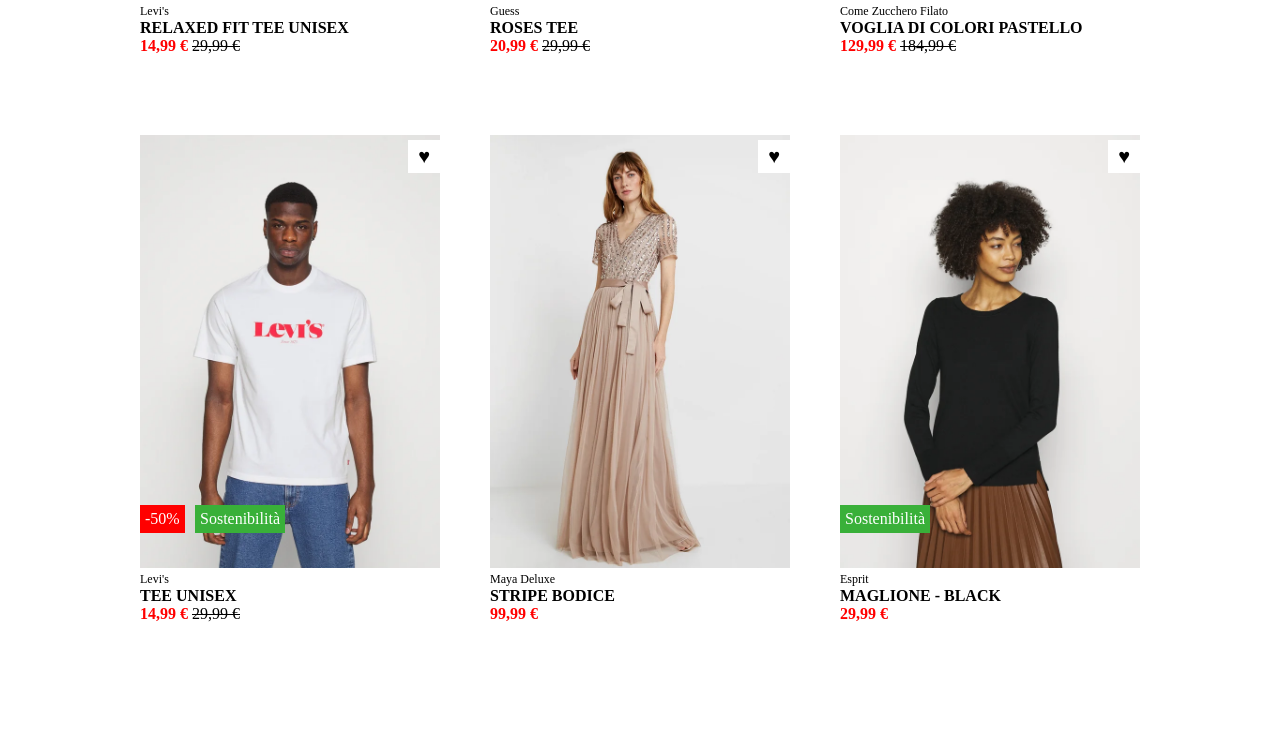
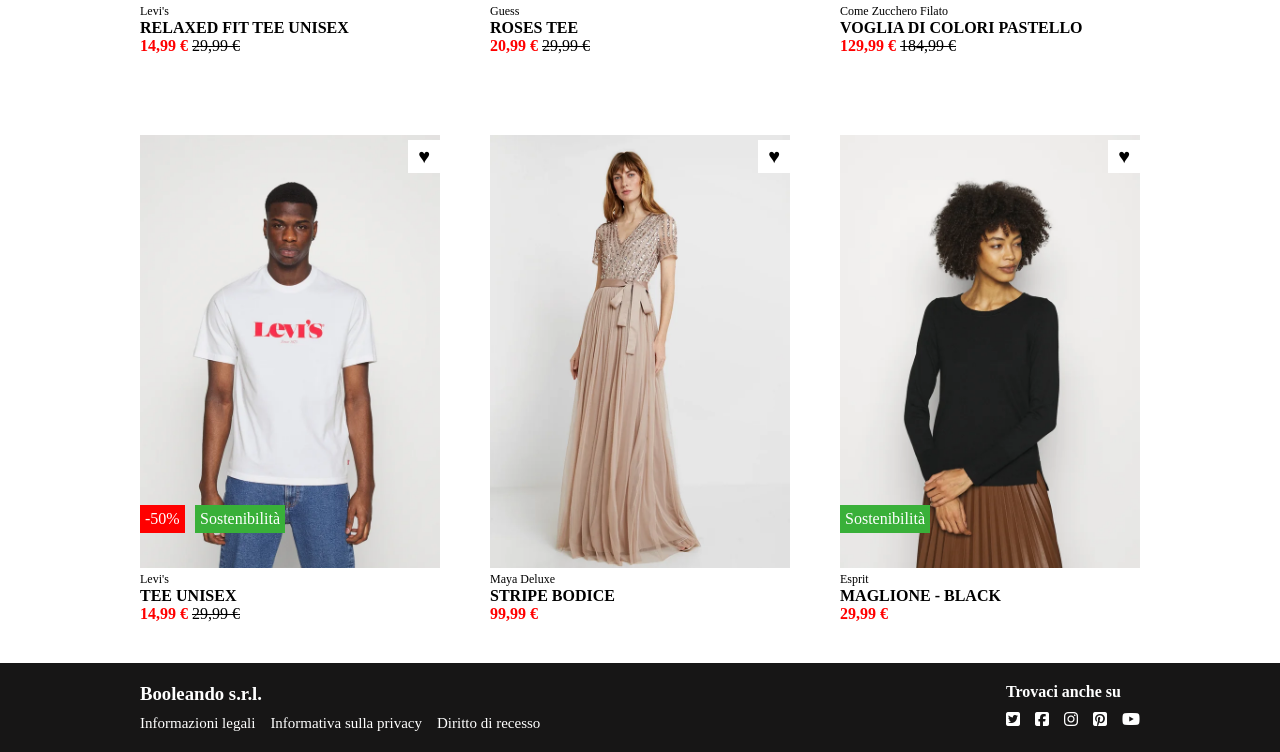
Before and after one commit to Nicolebalzano/html-css-boolando, a plain HTML site: page index.html in a window 1280 px wide. Shown: the part 563-1315 px from the top of the page. Before the commit the page ends 1186 px from the top, so only its background shows below. Drawn offline with Linux system fonts and the light colour scheme.

Commit message:
feat: footer modified

```diff
--- a/css/style.css
+++ b/css/style.css
@@ -30,6 +30,10 @@
     margin-top: 40px;
     margin-bottom: 40px;
 }
+.icons {
+    display: flex;
+   gap: 15px;
+}
 /* Layout */
 
 /* HEADER */
@@ -55,10 +59,6 @@
 }
 .logo {
     max-width: 100px;
-}
-.icons-header {
-    display: flex;
-   gap: 15px;
 }
 /* MAIN */
 .col-30 {
@@ -116,3 +116,32 @@
     font-weight: 900;
 }
 /* FOOTER */
+.bg-dark {
+    background-color: #171616;
+    padding-top: 20px;
+    padding-bottom: 20px;
+    margin-top: 40px;
+}
+h4 {
+    margin-bottom: 10px;
+}
+.left-footer {
+    color: #ffffff;
+}
+.info {
+    display: flex;
+    gap: 15px;
+    font-size: 15px;
+
+}
+.info a {
+    text-decoration: none;
+    color: #fff;
+}
+.left-footer ul {
+    list-style: none;
+    padding-top: 10px;
+}
+.right-footer {
+
+}
--- a/index.html
+++ b/index.html
@@ -25,7 +25,7 @@
                     <div class="logo">
                         <img src="./img/boolean-logo.png" alt="">
                     </div>
-                    <div class="icons-header font-white">
+                    <div class="icons font-white">
                         <i class="fa-regular fa-user"></i>
                         <i class="fa-regular fa-heart"></i>
                         <i class="fa-solid fa-bag-shopping"></i>
@@ -131,7 +131,30 @@
 
     <!-- FOOTER -->
     <footer>
-
+        <div class="bg-dark">
+<div class="container">
+    <div class="flex">
+        <div class="left-footer">
+            <h3>Booleando s.r.l.</h3>
+            <ul class="info">
+                <li><a href="#" class="flex">Informazioni legali</a></li>
+                <li><a href="#" class="flex">Informativa sulla privacy</a></li>
+                <li><a href="#" class="flex">Diritto di recesso</a></li>
+            </ul>
+        </div>
+        <div class="right-footer font-white">
+            <h4>Trovaci anche su</h4>
+            <div class="icons">
+                <i class="fa-brands fa-square-twitter"></i>
+                <i class="fa-brands fa-square-facebook"></i>
+                <i class="fa-brands fa-instagram"></i>
+                <i class="fa-brands fa-square-pinterest"></i>
+                <i class="fa-brands fa-youtube"></i>
+            </div>
+        </div>
+    </div>
+</div>
+</div>
     </footer>
     <!-- /FOOTER -->
 </body>
```
